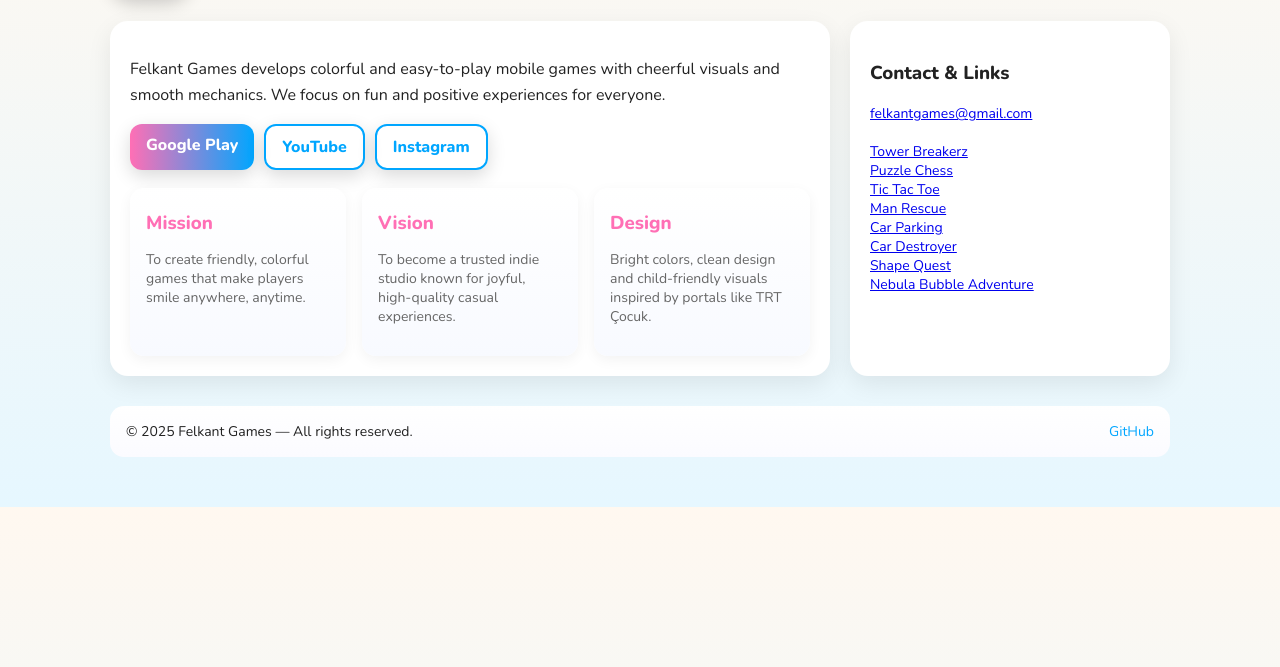
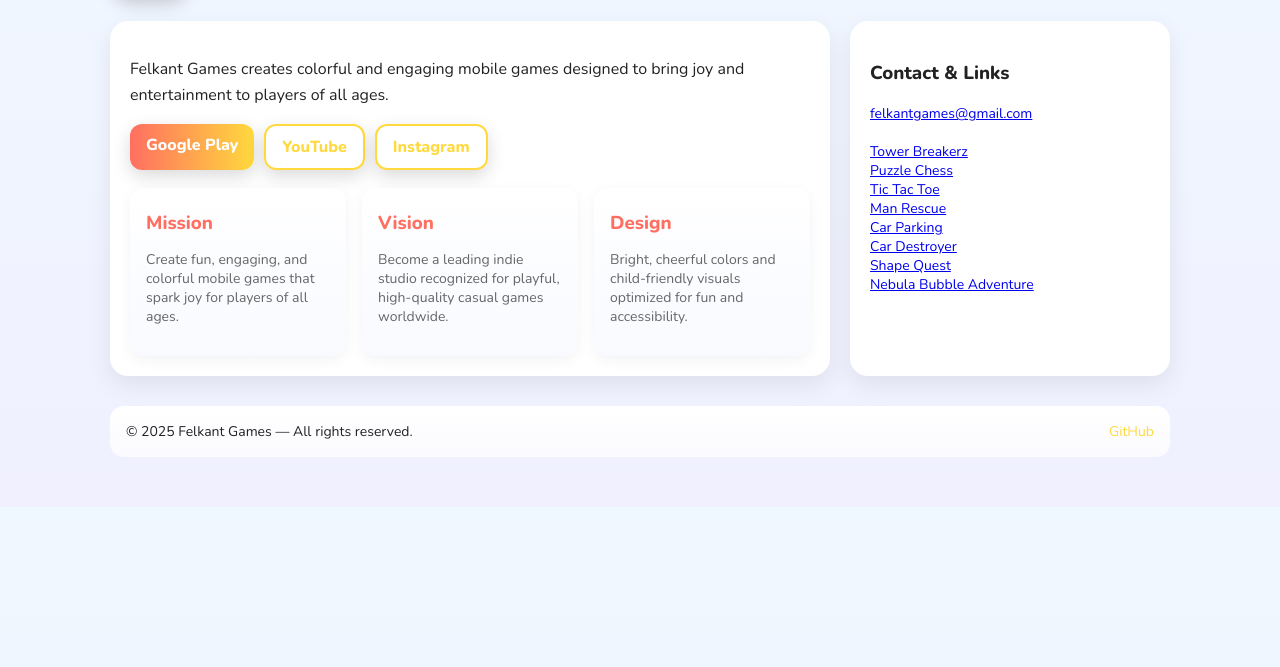
Before and after one commit to Felkant/Felkant.github.io, a plain HTML site: page index.html in a window 1280 px wide. Shown: the part 133-800 px from the top of the page. Drawn offline with nearby package versions, Linux system fonts and the light colour scheme.

Commit message:
index.html
Updated the meta description and various text elements to enhance clarity and engagement. Adjusted color variables for improved aesthetics.

```diff
--- a/index.html
+++ b/index.html
@@ -4,15 +4,15 @@
   <meta charset="utf-8" />
   <meta name="viewport" content="width=device-width,initial-scale=1" />
   <title>Felkant Games — Official</title>
-  <meta name="description" content="Felkant Games - Playful, colorful casual games. Türkçe / English." />
+  <meta name="description" content="Felkant Games - Fun, colorful mobile games. Türkçe / English." />
   <link href="https://fonts.googleapis.com/css2?family=Nunito:wght@300;600;800&display=swap" rel="stylesheet">
   <style>
     :root {
-      --bg1: #fff8f0;
-      --bg2: #e6f7ff;
-      --accent1: #ff6fb5;
-      --accent2: #00a6ff;
-      --accent3: #ffd166;
+      --bg1: #F0F8FF;
+      --bg2: #F0F0FF;
+      --accent1: #FF6F61; /* canlı mercan/pembe */
+      --accent2: #FFD93D; /* parlak sarı */
+      --accent3: #6BCB77; /* taze yeşil */
       --text-dark: #222;
       --text-muted: #666;
       --card: #ffffff;
@@ -174,7 +174,7 @@
         <div class="logo">FG</div>
         <div>
           <h1 id="title">Felkant Games</h1>
-          <div class="tag" id="subtitle">Playful mobile games — Eğlenceli mobil oyunlar</div>
+          <div class="tag" id="subtitle">Fun and colorful mobile games — Eğlenceli ve renkli mobil oyunlar</div>
         </div>
       </div>
 
@@ -187,8 +187,7 @@
     <main class="hero">
       <section class="card">
         <p class="lead" id="lead">
-          Felkant Games develops colorful and easy-to-play mobile games with cheerful visuals and smooth mechanics.
-          We focus on fun and positive experiences for everyone.
+          Felkant Games creates colorful and engaging mobile games designed to bring joy and entertainment to players of all ages.
         </p>
 
         <div class="buttons">
@@ -200,15 +199,15 @@
         <div class="features">
           <div class="feature">
             <h3 id="f1">Mission</h3>
-            <p id="f1p" class="small">To create friendly, colorful games that make players smile anywhere, anytime.</p>
+            <p id="f1p" class="small">Create fun, engaging, and colorful mobile games that spark joy for players of all ages.</p>
           </div>
           <div class="feature">
             <h3 id="f2">Vision</h3>
-            <p id="f2p" class="small">To become a trusted indie studio known for joyful, high-quality casual experiences.</p>
+            <p id="f2p" class="small">Become a leading indie studio recognized for playful, high-quality casual games worldwide.</p>
           </div>
           <div class="feature">
             <h3 id="f3">Design</h3>
-            <p id="f3p" class="small">Bright colors, clean design and child-friendly visuals inspired by portals like TRT Çocuk.</p>
+            <p id="f3p" class="small">Bright, cheerful colors and child-friendly visuals optimized for fun and accessibility.</p>
           </div>
         </div>
       </section>
@@ -238,21 +237,21 @@
   <script>
     const text = {
       en: {
-        lead: "Felkant Games develops colorful and easy-to-play mobile games with cheerful visuals and smooth mechanics. We focus on fun and positive experiences for everyone.",
-        f1: "Mission", f1p: "To create friendly, colorful games that make players smile anywhere, anytime.",
-        f2: "Vision", f2p: "To become a trusted indie studio known for joyful, high-quality casual experiences.",
-        f3: "Design", f3p: "Bright colors, clean design and child-friendly visuals inspired by portals like TRT Çocuk.",
+        lead: "Felkant Games creates colorful and engaging mobile games designed to bring joy and entertainment to players of all ages.",
+        f1: "Mission", f1p: "Create fun, engaging, and colorful mobile games that spark joy for players of all ages.",
+        f2: "Vision", f2p: "Become a leading indie studio recognized for playful, high-quality casual games worldwide.",
+        f3: "Design", f3p: "Bright, cheerful colors and child-friendly visuals optimized for fun and accessibility.",
         contactTitle: "Contact & Links",
-        subtitle: "Playful mobile games — Fun for everyone.",
+        subtitle: "Fun and colorful mobile games — Enjoy for everyone",
         footerText: "© 2025 Felkant Games — All rights reserved."
       },
       tr: {
-        lead: "Felkant Games, renkli görselleri ve akıcı mekanikleriyle eğlenceli mobil oyunlar geliştirir. Amacımız her yaştan oyuncuya keyifli deneyimler sunmaktır.",
-        f1: "Misyon", f1p: "Dünyanın her yerinde oyuncuların yüzünü güldüren, dostça ve renkli oyunlar geliştirmek.",
-        f2: "Vizyon", f2p: "Neşeli ve kaliteli mobil deneyimler sunan güvenilir bir bağımsız stüdyo olmak.",
-        f3: "Tasarım", f3p: "TRT Çocuk gibi dostane portallardan esinlenen canlı renkler ve sade arayüzler.",
+        lead: "Felkant Games, her yaştan oyuncuya neşe ve eğlence getiren renkli ve eğlenceli mobil oyunlar yaratır.",
+        f1: "Misyon", f1p: "Her yaştan oyuncuya neşe ve eğlence getiren renkli, eğlenceli mobil oyunlar yaratmak.",
+        f2: "Vizyon", f2p: "Dünya çapında yüksek kaliteli, eğlenceli mobil oyunlar sunan önde gelen bir bağımsız stüdyo olmak.",
+        f3: "Tasarım", f3p: "Neşeli ve canlı renkler, çocuk dostu görseller ve erişilebilir tasarım.",
         contactTitle: "İletişim ve Bağlantılar",
-        subtitle: "Eğlenceli mobil oyunlar — Herkes için keyifli!",
+        subtitle: "Eğlenceli ve renkli mobil oyunlar — Herkes için keyifli",
         footerText: "© 2025 Felkant Games — Tüm hakları saklıdır."
       }
     };
```
